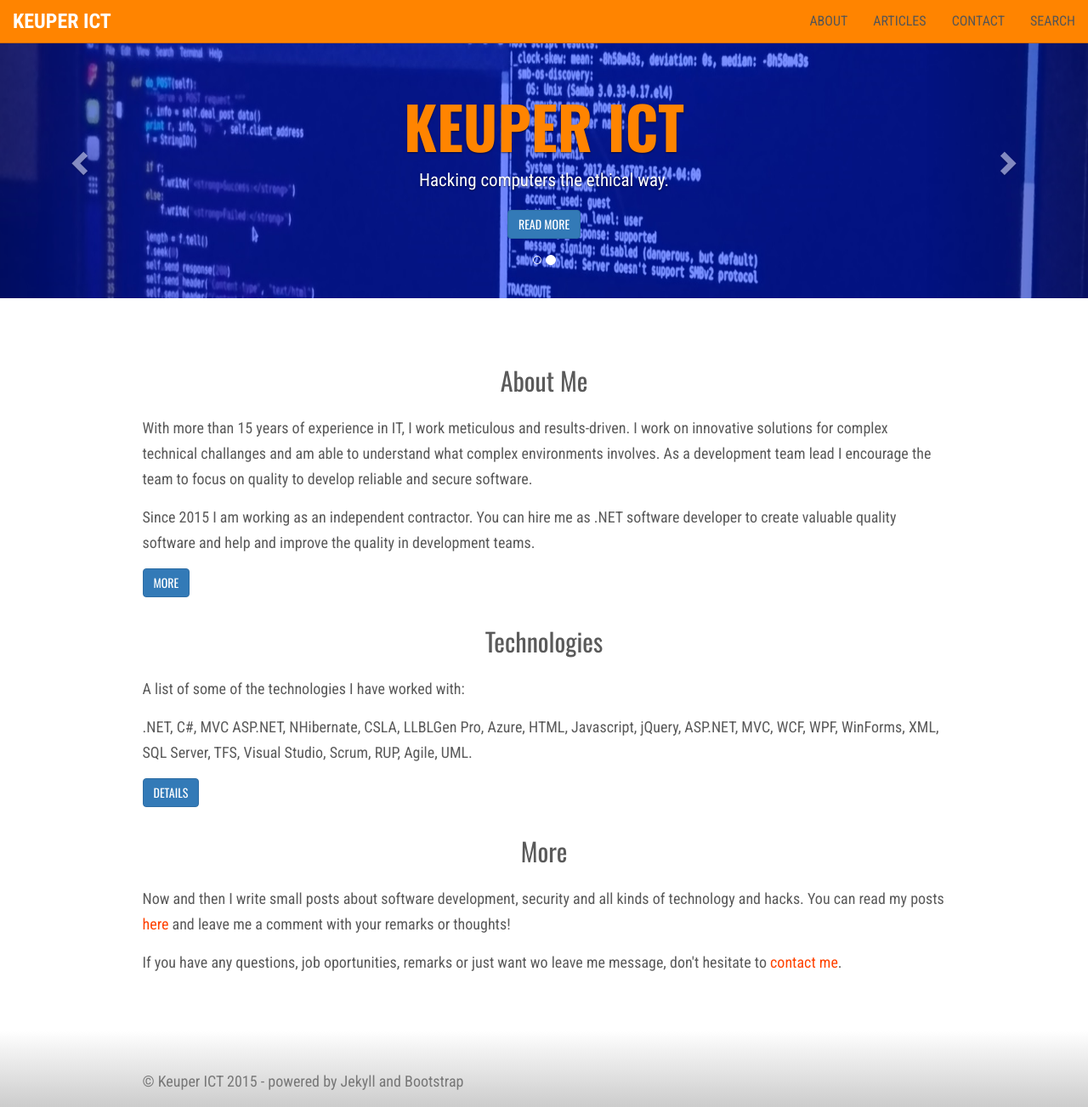
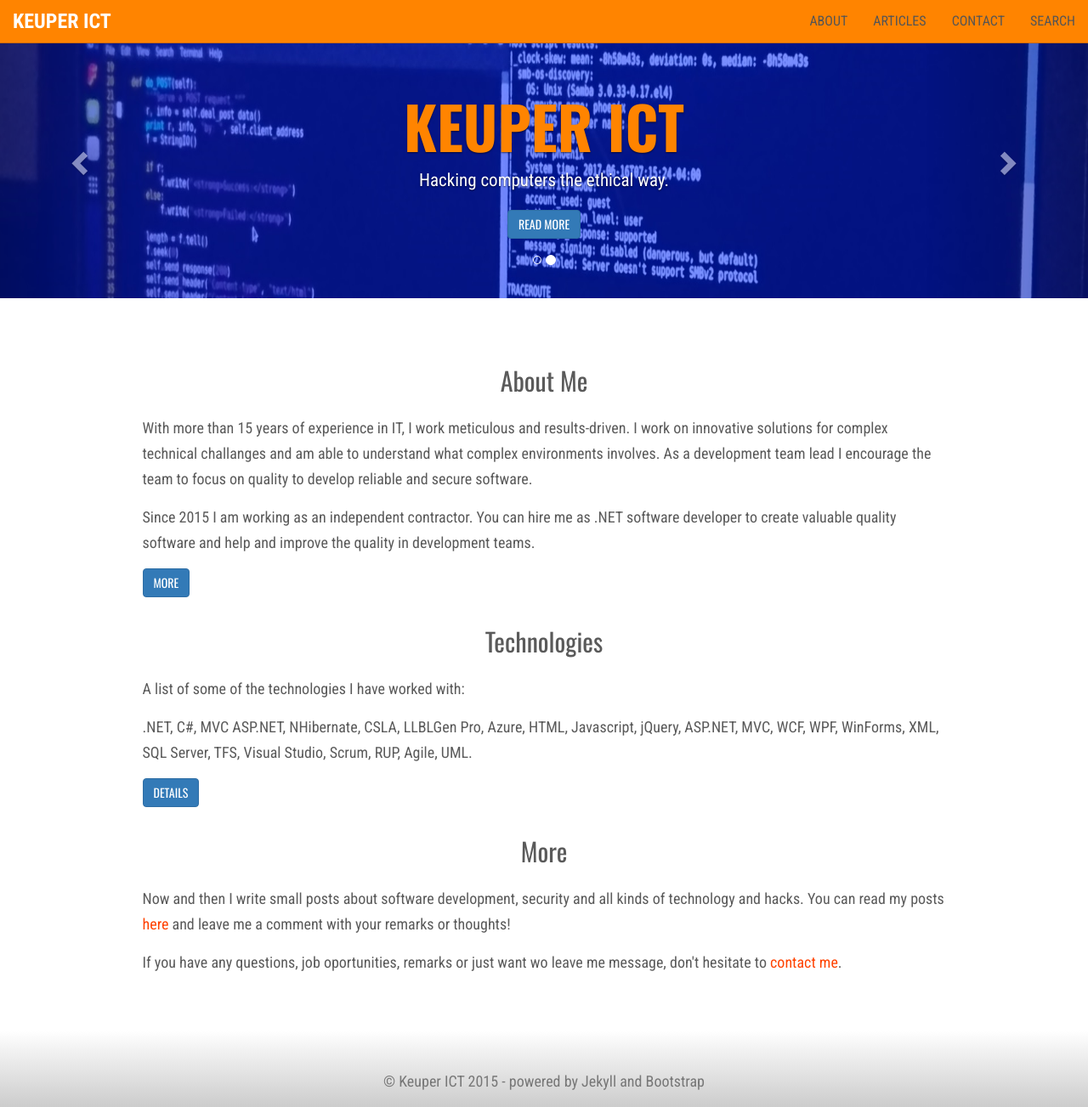
Before and after one commit to jkeuper/jkeuper.github.io, a Jekyll site: the page built from index.html, in a window 1280 px wide and 1303 px high. Shown: the whole window at 85% size. Built offline with Jekyll 4.4.1, drawn with Linux system fonts in a browser that asks for light colours; nearby versions of some CDN libraries; the list of posts is cut into pages by our own code.

Commit message:
Updated footer, centering copyright.

```diff
--- a/_includes/footer.html
+++ b/_includes/footer.html
@@ -3,11 +3,9 @@
 
     <footer class="site-footer">
         <div class="container">
-            <div class="row">
-                <div class="col-md-10 col-md-offset-1">
-                    <br />
-                    <p class="text-muted">{{ site.data.global.footer_text }}</p>
-                </div>
+            <div class="row text-center">
+                <br />
+                <p class="text-muted">{{ site.data.global.footer_text }}</p>
             </div>
         </div>
     </footer>
```
